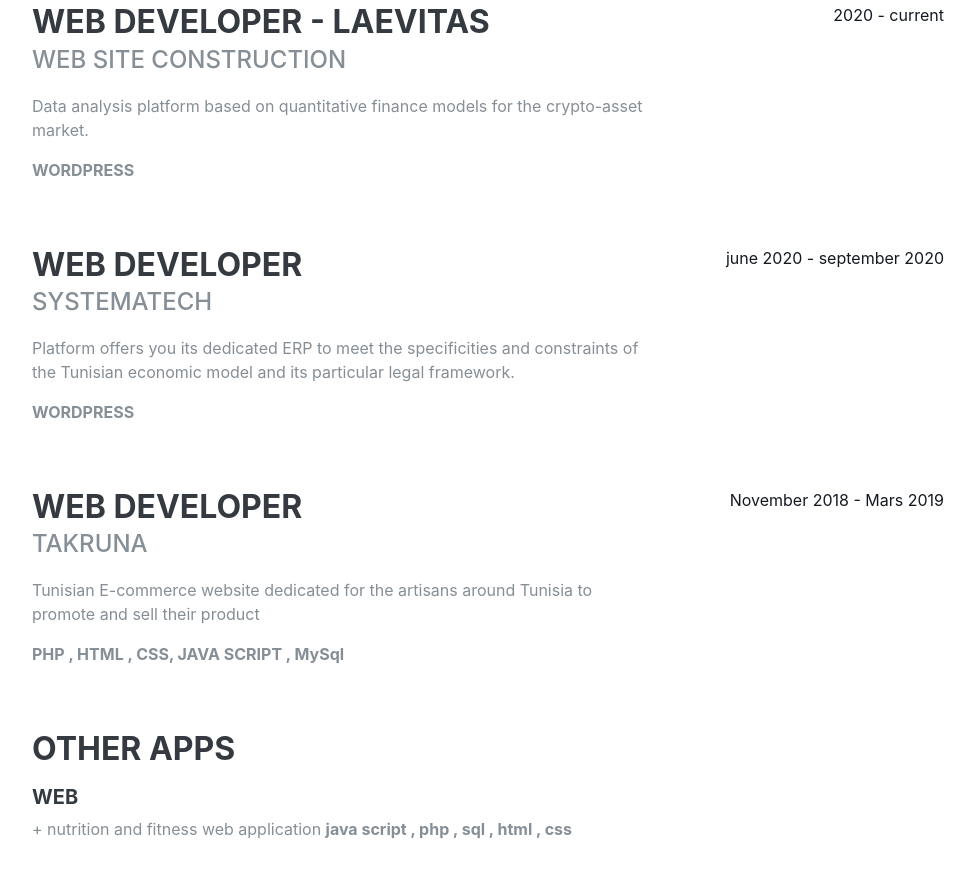
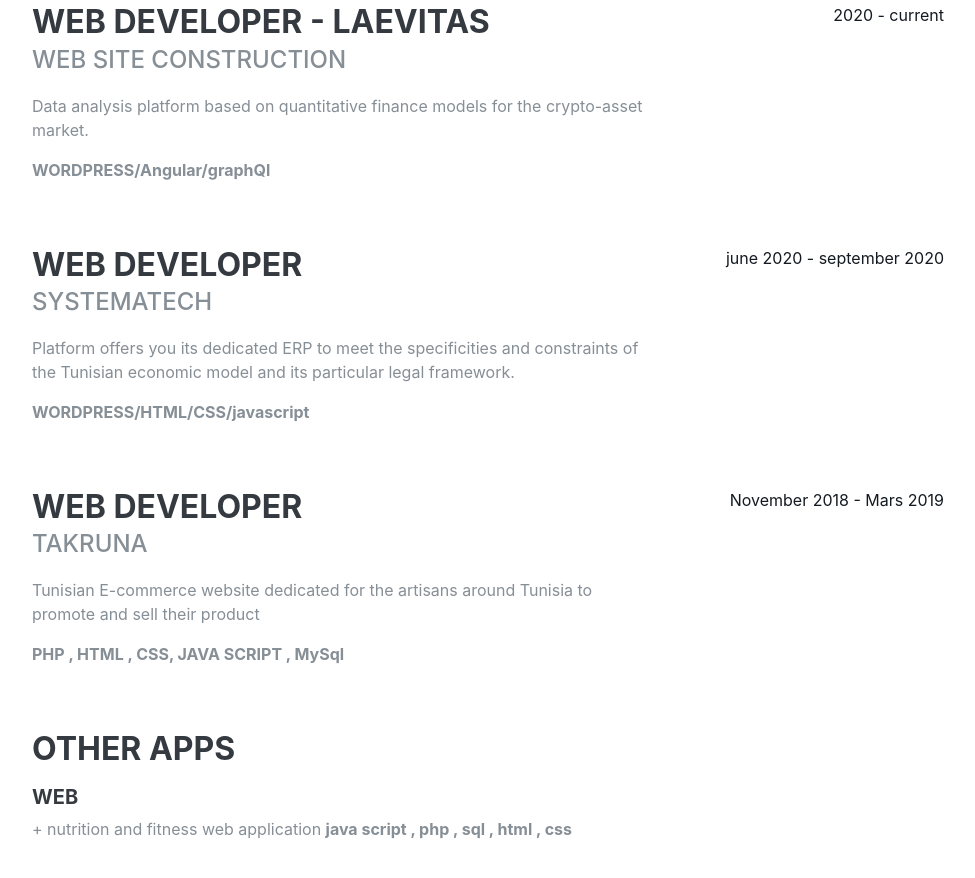
Before and after one commit to medhedi123/medhedi123, a plain HTML site: page index.html in a window 1280 px wide. Shown: the part 961-1839 px from the top of the page, without its empty margins (288-1263 px from the left). Drawn offline with nearby package versions, Linux system fonts and the light colour scheme; a web font is replaced by a local one.

Commit message:
Update index.html

```diff
--- a/index.html
+++ b/index.html
@@ -111,7 +111,7 @@
             <p>
               Data analysis platform based on quantitative finance models for the crypto-asset market.
             </p>
-            <p><strong>WORDPRESS</strong></p>
+            <p><strong>WORDPRESS/Angular/graphQl</strong></p>
           </div>
           <div class="resume-date text-md-right">
             <span class="text-primary"> 2020 - current</span>
@@ -126,7 +126,7 @@
               Platform offers you its dedicated ERP to meet
               the specificities and constraints of the Tunisian economic model and its particular legal framework.
             </p>
-            <p><strong>WORDPRESS</strong></p>
+            <p><strong>WORDPRESS/HTML/CSS/javascript</strong></p>
           </div>
           <div class="resume-date text-md-right">
             <span class="text-primary">june 2020 - september 2020</span>
```
